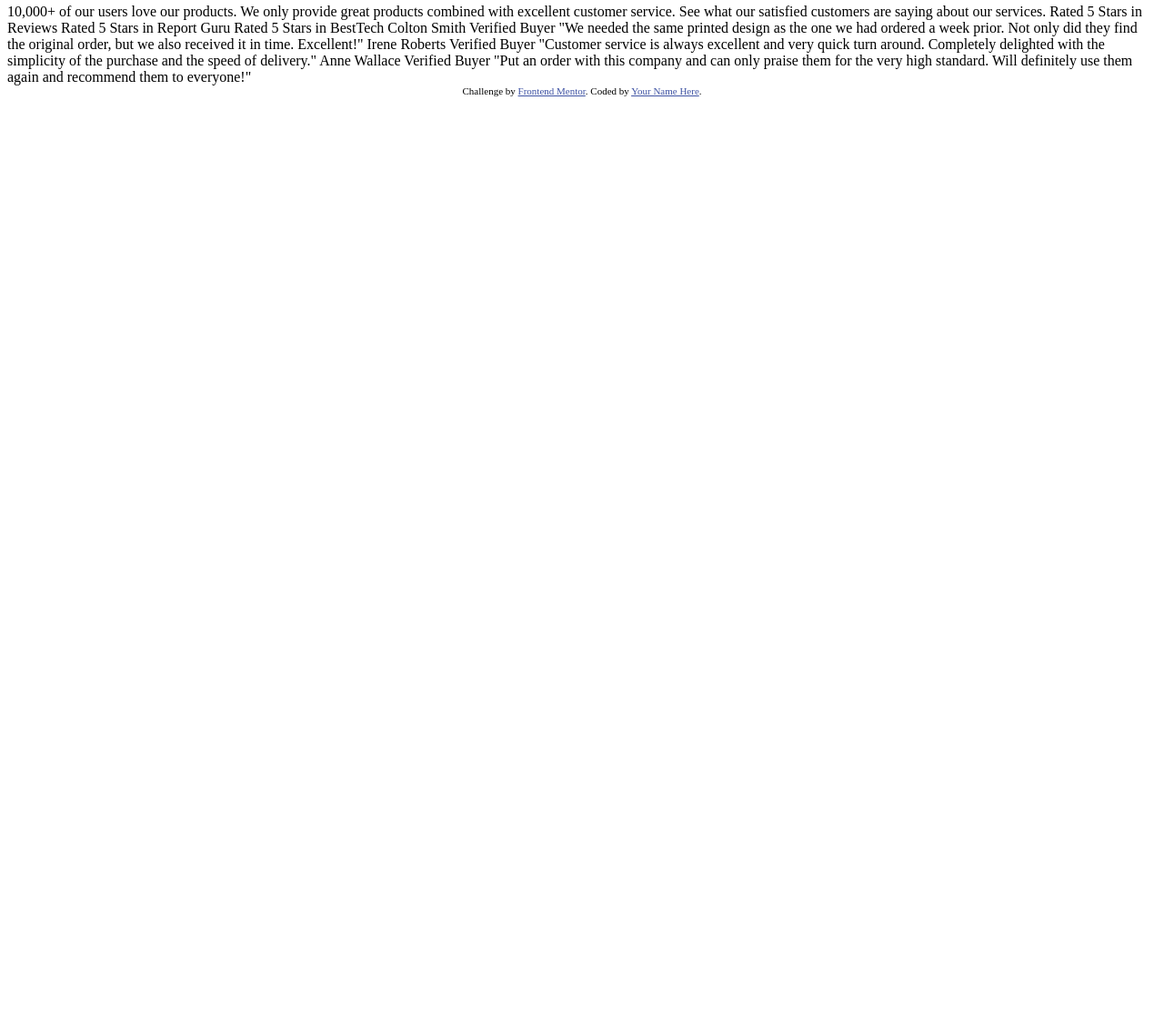
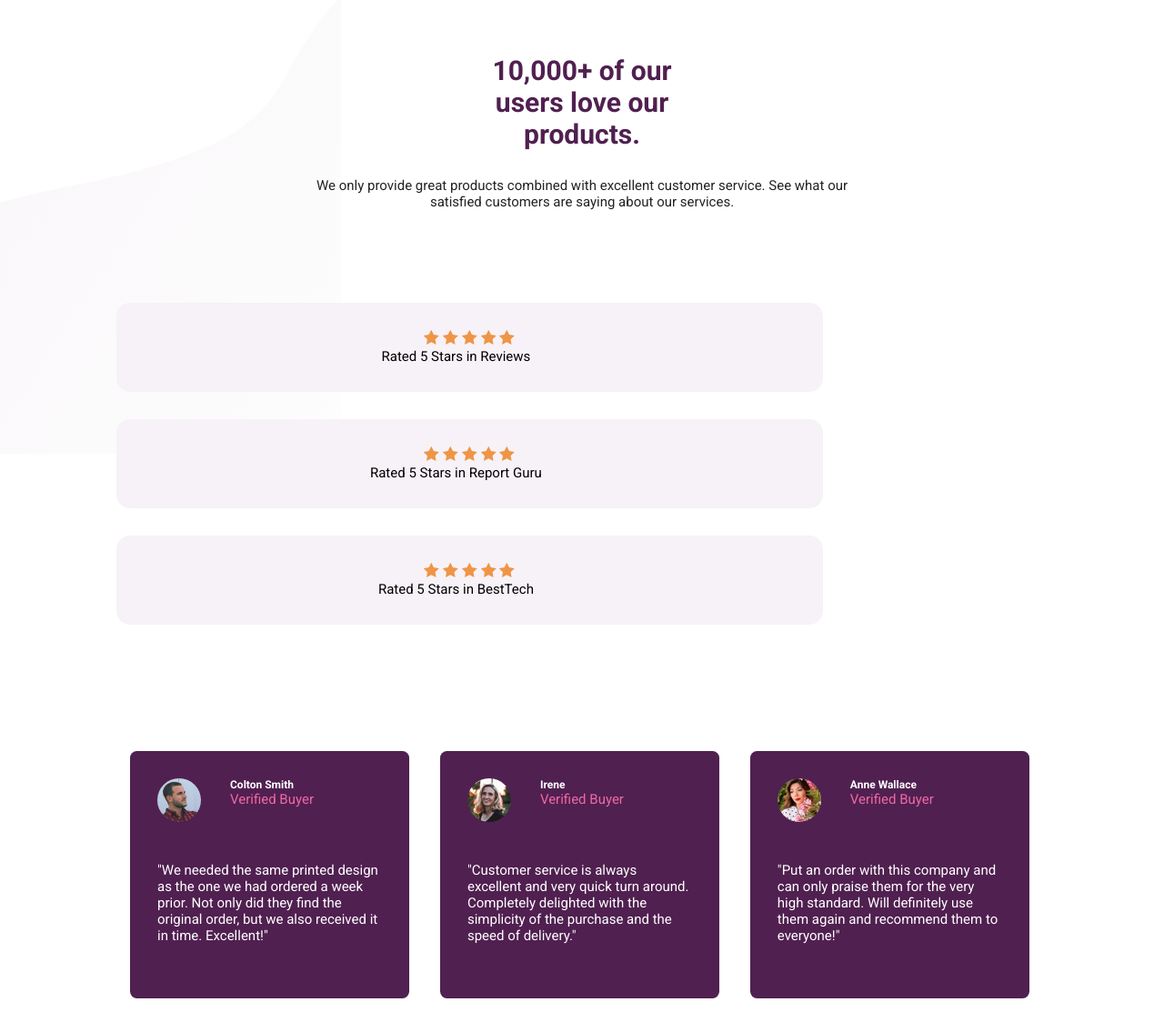
Before and after one commit to Waheire/cssHtmlChallengeUI, a plain HTML site: page index.html in a window 1280 px wide. Shown: the part 4-1117 px from the top of the page at 91% size. Before the commit the page ends 800 px from the top, so only its background shows below. Drawn offline with Linux system fonts and the light colour scheme.

Commit message:
UI Designs

```diff
--- /dev/null
+++ b/assets/css/styles.css
@@ -0,0 +1,235 @@
+@import url("https://fonts.googleapis.com/css2?family=Bebas+Neue&family=Epilogue:wght@500;700&family=League+Spartan:wght@400;500;700&family=Roboto:ital,wght@0,100;0,300;0,400;0,500;0,700;0,900;1,100;1,300;1,400;1,500;1,700;1,900&display=swap");
+
+/* default */
+:root {
+  /* colors */
+  /* primary color */
+  --Very-Dark-Magenta: hsl(300, 43%, 22%);
+  --Soft-Pink: hsl(333, 80%, 67%);
+
+  /* neutral colors */
+  --Dark-Grayish-Magenta: hsl(303, 10%, 53%);
+  --Light-Grayish-Magenta: hsl(300, 24%, 96%);
+  --White: hsl(0, 0%, 100%);
+}
+
+* {
+  margin: 0;
+  padding: 0;
+  font-family: "Bebas Neue", sans-serif;
+  font-family: "Epilogue", sans-serif;
+  font-family: "League Spartan", sans-serif;
+  font-family: "Roboto", sans-serif;
+  font-size: 15px;
+}
+
+/* The designs were created to the following widths:
+
+- Mobile: 375px
+- Desktop: 1440px */
+
+/* main conatiner */
+.container {
+  background-image: url("../images/bg-pattern-top-desktop.svg");
+  background-repeat: no-repeat;
+  overflow: hidden;
+  height: 100%;
+}
+/* top section */
+.top-section {
+  margin-left: 10%;
+  margin-right: 10%;
+  margin-top: 5%;
+  margin-bottom: 4rem;
+  height: 50%;
+}
+
+/* main heading */
+.main-heading {
+  width: 50%;
+  height: 100%;
+  float: left;
+}
+
+.main-heading h1 {
+  color: var(--Very-Dark-Magenta);
+  font-size: 4rem;
+  padding-right: 6rem;
+  padding-bottom: 2rem;
+}
+
+.main-heading p {
+  color: #242323;
+  padding-right: 50%;
+  margin-bottom: 10%;
+}
+
+/* rating conatiner */
+.rating-container {
+  float: right;
+  width: 50%;
+  height: 100%;
+}
+
+/* rating card */
+.rating {
+  background-color: var(--Light-Grayish-Magenta);
+  width: 70%;
+  padding: 2rem;
+  margin-top: 2rem;
+  border-radius: 1rem;
+  align-items: center;
+}
+
+.rating-icons {
+  float: left;
+}
+
+.rating-text {
+  float: right;
+  padding-right: 2rem;
+}
+
+/* testimonials */
+.testimonials {
+  height: 100%;
+  margin-top: 5%;
+  margin-left: 10%;
+  margin-right: 10%;
+}
+
+/* testimmonial card */
+.card {
+  background-color: var(--Very-Dark-Magenta);
+  display: inline-block;
+  width: 30%;
+  margin: 1rem;
+  border-radius: 0.5rem;
+}
+.card-top {
+  padding: 2rem;
+  /* background-color: red; */
+  align-items: center;
+}
+
+.card-image {
+  float: left;
+  /* padding: 2rem; */
+}
+
+.card-image img {
+  border-radius: 50%;
+  width: 60%;
+}
+
+.card-title h2 {
+  color: var(--White);
+  font-size: 0.8rem;
+}
+.card-title p {
+  color: var(--Soft-Pink);
+}
+
+.card-body {
+  padding: 0 2rem 2rem 2rem;
+  margin-top: 2rem;
+  margin-bottom: 2rem;
+}
+
+.card-body p {
+  color: white;
+}
+
+/* Small devices (portrait tablets and large phones, 375px and up) */
+@media only screen and (min-width: 375px) {
+  /* main conatiner */
+  .container {
+    background-image: url("../images/bg-pattern-bottom-mobile.svg");
+  }
+
+
+/* main heading */
+.main-heading {
+  float: none;
+   width: 100%;
+   text-align: center;
+}
+
+.main-heading h1 {
+  font-size: 2rem;
+  padding-right: 2rem;
+  padding-left: 2rem;
+}
+
+.main-heading p {
+  padding-right: 20% ;
+  padding-left: 20%;
+
+}
+
+/* rating conatiner */
+.rating-container {
+  float: none;
+   width: 100%;
+}
+
+
+.rating-icons {
+  float: none;
+  text-align: center;
+}
+
+.rating-text {
+  float: none;
+  text-align: center;
+}
+
+/* testimonials */
+.testimonials {
+
+  margin-left: 10%;
+  margin-right: 10%;
+}
+
+/* testimmonial card */
+.card {
+  background-color: var(--Very-Dark-Magenta);
+  display: inline-block;
+  width: 30%;
+  margin: 1rem;
+  border-radius: 0.5rem;
+}
+.card-top {
+  padding: 2rem;
+  /* background-color: red; */
+  align-items: center;
+}
+
+.card-image {
+  float: left;
+  /* padding: 2rem; */
+}
+
+.card-image img {
+  border-radius: 50%;
+  width: 60%;
+}
+
+.card-title h2 {
+  color: var(--White);
+  font-size: 0.8rem;
+}
+.card-title p {
+    color: var(--Soft-Pink);
+}
+
+.card-body {
+  padding: 0 2rem 2rem 2rem;
+  margin-top: 2rem;
+  margin-bottom: 2rem;
+}
+
+.card-body p {
+    color: white;
+}
+}
--- a/index.html
+++ b/index.html
@@ -1,61 +1,132 @@
 <!DOCTYPE html>
 <html lang="en">
-  <head>
-    <meta charset="UTF-8" />
-    <meta name="viewport" content="width=device-width, initial-scale=1.0" />
-    <!-- displays site properly based on user's device -->
 
-    <link
-      rel="icon"
-      type="image/png"
-      sizes="32x32"
-      href="./images/favicon-32x32.png"
-    />
+<head>
+  <meta charset="UTF-8" />
+  <meta name="viewport" content="width=device-width, initial-scale=1.0" />
+  <!-- displays site properly based on user's device -->
+  <link rel="stylesheet" href="assets/css/styles.css">
+  <link rel="icon" type="image/png" sizes="32x32" href="assets/images/favicon-32x32.png" />
 
-    <title>Frontend Mentor | Social proof section</title>
+  <title>Social proof Section</title>
+</head>
 
-    <!-- Feel free to remove these styles or customise in your own stylesheet 👍 -->
-    <style>
-      .attribution {
-        font-size: 11px;
-        text-align: center;
-      }
-      .attribution a {
-        color: hsl(228, 45%, 44%);
-      }
-    </style>
-  </head>
-  <body>
-    10,000+ of our users love our products.
+<body>
+  <!-- main conatiner -->
+  <div class="container">
+    <!-- top section -->
+    <div class="top-section">
+      <!-- main heading -->
+      <div class="main-heading">
+        <h1>10,000+ of our <br>users love our <br>products.</h1>
+        <p>We only provide great products combined with excellent customer service.
+          See what our satisfied customers are saying about our services.</p>
+      </div>
+      <!-- rating container -->
+      <div class="rating-container">
+        <div class="rating">
+          <div class="rating-icons">
+            <img src="assets/images/icon-star.svg" alt="">
+            <img src="assets/images/icon-star.svg" alt="">
+            <img src="assets/images/icon-star.svg" alt="">
+            <img src="assets/images/icon-star.svg" alt="">
+            <img src="assets/images/icon-star.svg" alt="">
+          </div>
+          <div class="rating-text">
+            <p>Rated 5 Stars in Reviews</p>
+          </div>
+        </div>
+        <div class="rating">
+          <div class="rating-icons">
+            <img src="assets/images/icon-star.svg" alt="">
+            <img src="assets/images/icon-star.svg" alt="">
+            <img src="assets/images/icon-star.svg" alt="">
+            <img src="assets/images/icon-star.svg" alt="">
+            <img src="assets/images/icon-star.svg" alt="">
+          </div>
+          <div class="rating-text">
+            <p>Rated 5 Stars in Report Guru</p>
+          </div>
+        </div>
+        <div class="rating">
+          <div class="rating-icons">
+            <img src="assets/images/icon-star.svg" alt="">
+            <img src="assets/images/icon-star.svg" alt="">
+            <img src="assets/images/icon-star.svg" alt="">
+            <img src="assets/images/icon-star.svg" alt="">
+            <img src="assets/images/icon-star.svg" alt="">
+          </div>
+          <div class="rating-text">
+            <p>Rated 5 Stars in BestTech</p>
+          </div>
+        </div>
+      </div>
+    </div>
+  </div>
 
-    We only provide great products combined with excellent customer service.
-    See what our satisfied customers are saying about our services.
+  <!-- testimonials -->
+  <div class="testimonials">
+    <!-- single card -->
+    <div class="card">
+      <div class="card-top">
+        <!-- card image -->
+        <div class="card-image">
+          <img src="assets/images/image-colton.jpg" alt="">
+        </div>
+        <!-- card person details -->
+        <div class="card-title">
+          <h2>Colton Smith</h2>
+          <p>Verified Buyer</p>
+        </div>
+      </div>
+      <!-- card content -->
+      <div class="card-body">
+        <p>"We needed the same printed design as the one we had ordered a week prior.
+          Not only did they find the original order, but we also received it in time.
+          Excellent!"</p>
+      </div>
+    </div>
+    <!-- single card -->
+    <div class="card">
+      <div class="card-top">
+        <!-- card image -->
+        <div class="card-image">
+          <img src="assets/images/image-irene.jpg" alt="">
+        </div>
+        <!-- card person details -->
+        <div class="card-title">
+          <h2>Irene</h2>
+          <p>Verified Buyer</p>
+        </div>
+      </div>
+      <!-- card content -->
+      <div class="card-body">
+        <p>"Customer service is always excellent and very quick turn around. Completely
+          delighted with the simplicity of the purchase and the speed of delivery."</p>
+      </div>
+    </div>
+    <!-- single card -->
+    <div class="card">
+      <div class="card-top">
+        <!-- card image -->
+        <div class="card-image">
+          <img src="assets/images/image-anne.jpg" alt="">
+        </div>
+        <!-- card person details -->
+        <div class="card-title">
+          <h2>Anne Wallace</h2>
+          <p>Verified Buyer</p>
+        </div>
+      </div>
+      <!-- card content -->
+      <div class="card-body">
+        <p>"Put an order with this company and can only praise them for the very high
+          standard. Will definitely use them again and recommend them to everyone!"</p>
+      </div>
+    </div>
+  </div>
+  </div>
 
-    Rated 5 Stars in Reviews
-    Rated 5 Stars in Report Guru
-    Rated 5 Stars in BestTech
+</body>
 
-    Colton Smith
-    Verified Buyer
-    "We needed the same printed design as the one we had ordered a week prior.
-    Not only did they find the original order, but we also received it in time.
-    Excellent!"
-
-    Irene Roberts
-    Verified Buyer
-    "Customer service is always excellent and very quick turn around. Completely
-    delighted with the simplicity of the purchase and the speed of delivery."
-
-    Anne Wallace
-    Verified Buyer
-    "Put an order with this company and can only praise them for the very high
-    standard. Will definitely use them again and recommend them to everyone!"
-
-    <div class="attribution">
-      Challenge by
-      <a href="https://www.frontendmentor.io?ref=challenge" target="_blank"
-        >Frontend Mentor</a
-      >. Coded by <a href="#">Your Name Here</a>.
-    </div>
-  </body>
 </html>
```
Also changed, not shown: assets/design/desktop-design.jpg (renamed from design/desktop-design.jpg), assets/design/desktop-preview.jpg (renamed from design/desktop-preview.jpg), assets/design/mobile-design.jpg (renamed from design/mobile-design.jpg), assets/images/bg-pattern-bottom-desktop.svg (renamed from images/bg-pattern-bottom-desktop.svg), assets/images/bg-pattern-bottom-mobile.svg (renamed from images/bg-pattern-bottom-mobile.svg), assets/images/bg-pattern-top-desktop.svg (renamed from images/bg-pattern-top-desktop.svg), assets/images/bg-pattern-top-mobile.svg (renamed from images/bg-pattern-top-mobile.svg), assets/images/favicon-32x32.png (renamed from images/favicon-32x32.png), assets/images/icon-star.svg (renamed from images/icon-star.svg), assets/images/image-anne.jpg (renamed from images/image-anne.jpg), assets/images/image-colton.jpg (renamed from images/image-colton.jpg), assets/images/image-irene.jpg (renamed from images/image-irene.jpg).
